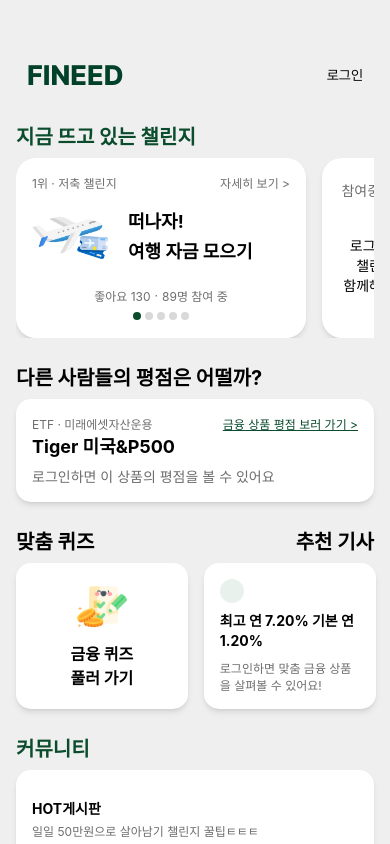
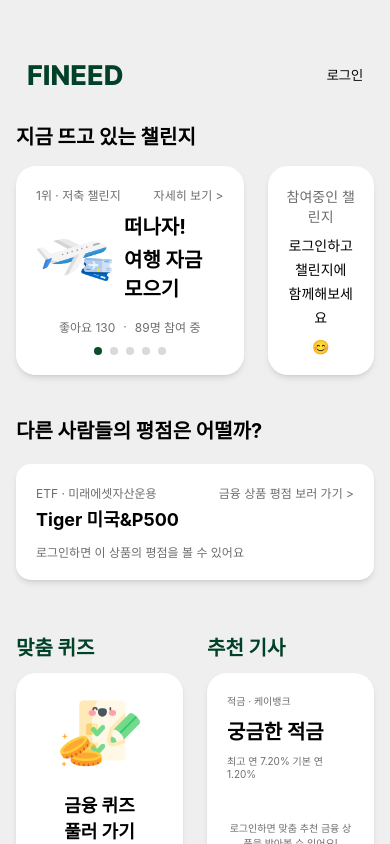
Before and after one commit to CSID-DGU/2025-1-SCS4031-DevDumpling-S2, a React Native app in the folder frontend/: screen / in a window 390 px wide. Built offline with nearby package versions, Linux system fonts and the light colour scheme.

Commit message:
메인페이지 2차 수정

```diff
--- a/frontend/app.json
+++ b/frontend/app.json
@@ -1,3 +1,4 @@
+
 {
   "expo": {
     "name": "frontend",
--- a/frontend/src/components/common/ChallengeSection.js
+++ b/frontend/src/components/common/ChallengeSection.js
@@ -1,53 +1,65 @@
-import { View, Text, Image, ScrollView } from 'react-native';
+import { View, Text, Image, useWindowDimensions } from 'react-native';
 
 export default function ChallengeSection() {
+    const { width } = useWindowDimensions();
+    const cardGap = 16;
+    const availableWidth = width - 40;
+    const mainCardWidth = availableWidth * 0.65;
+    const secondCardWidth = availableWidth - mainCardWidth - cardGap;
+
     return (
-        <View>
-            <ScrollView horizontal showsHorizontalScrollIndicator={false} className="pt-2">
+        <View className="my-2">
+            <View className="flex-row justify-between">
                 {/* 메인 챌린지 카드 */}
-                <View className="w-[290px] h-[180px] bg-white rounded-[20px] p-4 mr-4 shadow-md">
-                    <View className="flex-row justify-between mb-1">
+                <View
+                    style={{ width: mainCardWidth }}
+                    className="h-auto bg-white rounded-[20px] p-5 shadow-md"
+                >
+                    <View className="flex-row justify-between mb-2">
                         <Text className="text-[12px] text-[#6D6D6D]">1위 · 저축 챌린지</Text>
                         <Text className="text-[12px] text-[#6D6D6D]">자세히 보기 {'>'}</Text>
                     </View>
-                    <View className="flex-row items-center">
+                    <View className="flex-row items-center flex-wrap">
                         <Image
                             source={require('../../../assets/images/plane-ticket.png')}
-                            className="w-[80px] h-[80px]"
+                            style={{ width: 80, height: 80 }}
                             resizeMode="contain"
                         />
-                        <View className="ml-4">
-                            <Text className="text-[18px] font-bold text-black mb-1">떠나자!</Text>
-                            <Text className="text-[18px] font-bold text-black">여행 자금 모으기</Text>
+                        <View className="ml-2 flex-1">
+                            <Text className="text-[20px] font-bold text-black mb-1">떠나자!</Text>
+                            <Text className="text-[20px] font-bold text-black">여행 자금 모으기</Text>
                         </View>
                     </View>
-                    <View className="flex-row items-center justify-center mt-3">
+                    <View className="flex-row items-center justify-center mt-4">
                         <View className="flex-row items-center">
                             <Text className="text-[12px] text-[#6D6D6D]">좋아요 130</Text>
                         </View>
-                        <Text className="text-[12px] text-[#6D6D6D] mx-1">·</Text>
+                        <Text className="text-[12px] text-[#6D6D6D] mx-2">·</Text>
                         <View className="flex-row items-center">
                             <Text className="text-[12px] text-[#6D6D6D]">89명 참여 중</Text>
                         </View>
                     </View>
-                    <View className="flex-row mt-2 justify-center">
-                        <View className="w-2 h-2 rounded-full bg-[#0A4C2C] mx-0.5"></View>
-                        <View className="w-2 h-2 rounded-full bg-[#D9D9D9] mx-0.5"></View>
-                        <View className="w-2 h-2 rounded-full bg-[#D9D9D9] mx-0.5"></View>
-                        <View className="w-2 h-2 rounded-full bg-[#D9D9D9] mx-0.5"></View>
-                        <View className="w-2 h-2 rounded-full bg-[#D9D9D9] mx-0.5"></View>
+                    <View className="flex-row mt-3 justify-center">
+                        <View className="w-2 h-2 rounded-full bg-[#0A4C2C] mx-1"></View>
+                        <View className="w-2 h-2 rounded-full bg-[#D9D9D9] mx-1"></View>
+                        <View className="w-2 h-2 rounded-full bg-[#D9D9D9] mx-1"></View>
+                        <View className="w-2 h-2 rounded-full bg-[#D9D9D9] mx-1"></View>
+                        <View className="w-2 h-2 rounded-full bg-[#D9D9D9] mx-1"></View>
                     </View>
                 </View>
 
                 {/* 참여 안내 카드 */}
-                <View className="w-[120px] h-[180px] bg-white rounded-[20px] p-4 shadow-md flex justify-center items-center">
-                    <Text className="text-[14px] text-[#6D6D6D] text-center mb-4">참여중인 챌린지</Text>
-                    <Text className="text-[14px] text-black text-center leading-5">
+                <View
+                    style={{ width: secondCardWidth }}
+                    className="h-auto bg-white rounded-[20px] p-4 shadow-md flex justify-center items-center"
+                >
+                    <Text className="text-[14px] text-[#6D6D6D] text-center mb-2">참여중인 챌린지</Text>
+                    <Text className="text-[14px] text-black text-center leading-6">
                         로그인하고{'\n'}챌린지에{'\n'}함께해보세요
                     </Text>
-                    <Text className="text-[14px] text-black text-center mt-1">😊</Text>
+                    <Text className="text-[14px] text-black text-center mt-2">😊</Text>
                 </View>
-            </ScrollView>
+            </View>
         </View>
     );
 }
--- a/frontend/src/components/common/CommunitySection.js
+++ b/frontend/src/components/common/CommunitySection.js
@@ -1,6 +1,8 @@
-import { View, Text, TouchableOpacity } from 'react-native';
+import { View, Text, TouchableOpacity, useWindowDimensions } from 'react-native';
 
 export default function CommunitySection() {
+    const { width } = useWindowDimensions();
+
     const posts = [
         ['HOT게시판', '일일 50만원으로 살아남기 챌린지 꿀팁ㅌㅌㅌ'],
         ['투자게시판', '2차전지 어제 논 왔었음?!?'],
@@ -10,11 +12,15 @@
     ];
 
     return (
-        <View className="bg-white rounded-[15px] p-4 shadow-md mt-2 mb-6">
+        <View className="bg-white rounded-[15px] p-5 shadow-md mt-3 mb-8">
             {posts.map(([title, sub], idx) => (
-                <TouchableOpacity key={idx} className={idx < posts.length - 1 ? "py-3 border-b border-[#F0F0F0]" : "py-3"}>
+                <TouchableOpacity
+                    key={idx}
+                    className={idx < posts.length - 1 ? "py-3 border-b border-[#F0F0F0]" : "py-3"}
+                    style={{ paddingHorizontal: width > 380 ? 5 : 2 }}
+                >
                     <Text className="text-[14px] font-bold text-black">{title}</Text>
-                    <Text className="text-[12px] text-[#6D6D6D] mt-1">{sub}</Text>
+                    <Text className="text-[12px] text-[#6D6D6D] mt-2">{sub}</Text>
                 </TouchableOpacity>
             ))}
         </View>
--- a/frontend/src/components/common/QuizAndNews.js
+++ b/frontend/src/components/common/QuizAndNews.js
@@ -1,27 +1,49 @@
-import { View, Text, TouchableOpacity, Image } from 'react-native';
+import { View, Text, TouchableOpacity, Image, useWindowDimensions } from 'react-native';
 
 export default function QuizAndNews() {
+    const { width } = useWindowDimensions();
+    const cardWidth = (width - 40) / 2 - 8;
+
     return (
-        <View className="flex-row space-x-4 mt-2">
-            {/* 퀴즈 */}
-            <TouchableOpacity className="w-[48%] bg-white rounded-[15px] shadow-md p-4 items-center justify-center">
-                <Image
-                    source={require('../../../assets/images/test.png')}
-                    className="w-[50px] h-[50px] mb-2"
-                    resizeMode="contain"
-                />
-                <Text className="text-[16px] font-bold text-black text-center">금융 퀴즈</Text>
-                <Text className="text-[16px] font-bold text-black text-center">풀러 가기</Text>
-            </TouchableOpacity>
+        <View className="flex-row justify-between mt-3">
+            {/* 퀴즈 섹션 */}
+            <View style={{ width: cardWidth }}>
+                <Text className="text-[20px] font-bold text-Fineed-green mb-3">맞춤 퀴즈</Text>
+                <TouchableOpacity
+                    style={{ height: cardWidth * 1.15 }}
+                    className="bg-white rounded-[20px] shadow-md p-5 items-center justify-center"
+                >
+                    <Image
+                        source={require('../../../assets/images/test.png')}
+                        style={{ width: width > 380 ? 80 : 70, height: width > 380 ? 80 : 70 }}
+                        resizeMode="contain"
+                    />
+                    <Text className="text-[18px] font-bold text-black text-center mt-4">금융 퀴즈</Text>
+                    <Text className="text-[18px] font-bold text-black text-center">풀러 가기</Text>
+                </TouchableOpacity>
+            </View>
 
-            {/* 추천 기사 */}
-            <View className="w-[48%] bg-white rounded-[15px] shadow-md p-4">
-                <View className="flex-row items-center mb-2">
-                    <View className="w-[24px] h-[24px] bg-[#E8F1EB] rounded-full items-center justify-center mr-2">
+            {/* 추천 기사 섹션 */}
+            <View style={{ width: cardWidth }}>
+                <Text className="text-[20px] font-bold text-Fineed-green mb-3">추천 기사</Text>
+                <View
+                    style={{ height: cardWidth * 1.15 }}
+                    className="bg-white rounded-[20px] shadow-md p-5"
+                >
+                    <View className="mb-2">
+                        <Text className="text-[10px] text-[#6D6D6D]">적금 · 케이뱅크</Text>
+                    </View>
+                    <Text className="text-[20px] font-bold text-black ">궁금한 적금</Text>
+                    <Text className="text-[10px] text-[#6D6D6D] mt-2">최고 연 7.20% 기본 연 1.20%</Text>
+
+                    <Text className="text-[10px] text-[#6D6D6D] text-center mt-10">
+                        로그인하면 맞춤 추천 금융 상품을 받아볼 수 있어요!
+                    </Text>
+
+                    <View className="flex-row justify-center mt-4">
+                        <Text className="text-[12px] text-[#6D6D6D]">금융 기사 더 보러 가기 {'>'}</Text>
                     </View>
                 </View>
-                <Text className="text-[14px] font-bold text-black leading-5 mb-2">최고 연 7.20% 기본 연 1.20%</Text>
-                <Text className="text-[12px] text-[#6D6D6D]">로그인하면 맞춤 금융 상품을 살펴볼 수 있어요!</Text>
             </View>
         </View>
     );
--- a/frontend/src/components/common/RatingSection.js
+++ b/frontend/src/components/common/RatingSection.js
@@ -1,19 +1,21 @@
 import React from 'react';
-import { View, Text, TouchableOpacity } from 'react-native';
+import { View, Text, TouchableOpacity, useWindowDimensions } from 'react-native';
 
 const RatingSection = () => {
+    const { width } = useWindowDimensions();
+
     return (
-        <View className="bg-white rounded-[15px] p-4 shadow-md mt-2">
-            <View className="flex-row justify-between mb-2">
-                <View>
+        <View className="bg-white rounded-[15px] p-5 shadow-md mt-3 mb-2">
+            <View className="flex-row justify-between mb-3">
+                <View style={{ maxWidth: width * 0.5 }}>
                     <Text className="text-[12px] text-[#6D6D6D]">ETF · 미래에셋자산운용</Text>
-                    <Text className="text-[18px] font-bold text-black">Tiger 미국&P500</Text>
+                    <Text className="text-[18px] font-bold text-black mt-1">Tiger 미국&P500</Text>
                 </View>
                 <TouchableOpacity>
-                    <Text className="text-[12px] text-[#0A4C2C] underline">금융 상품 평점 보러 가기 {'>'}</Text>
+                    <Text className="text-[12px] text-[#6D6D6D]">금융 상품 평점 보러 가기 {'>'}</Text>
                 </TouchableOpacity>
             </View>
-            <Text className="text-[14px] text-[#6D6D6D]">로그인하면 이 상품의 평점을 볼 수 있어요</Text>
+            <Text className="text-[12px] text-[#6D6D6D]">로그인하면 이 상품의 평점을 볼 수 있어요</Text>
         </View>
     );
 };
--- a/frontend/src/screens/Home/HomeScreen.js
+++ b/frontend/src/screens/Home/HomeScreen.js
@@ -1,4 +1,4 @@
-import { View, ScrollView, Text } from 'react-native';
+import { View, ScrollView, Text, useWindowDimensions } from 'react-native';
 import Header from '../../components/layout/Header';
 import ChallengeSection from '../../components/common/ChallengeSection';
 import RatingSection from '../../components/common/RatingSection';
@@ -6,28 +6,42 @@
 import CommunitySection from '../../components/common/CommunitySection';
 
 export default function HomeScreen() {
+  const { width } = useWindowDimensions();
+  const horizontalPadding = width > 380 ? 16 : 12;
+
   return (
     <View className="flex-1 bg-[#EFEFEF]">
       <Header />
-      <ScrollView className="flex-1 px-4 pt-4 space-y-6">
+      <ScrollView
+        className="flex-1"
+        contentContainerStyle={{
+          paddingHorizontal: horizontalPadding,
+          paddingTop: 16,
+          paddingBottom: 24
+        }}
+      >
         {/* 지금 뜨고 있는 챌린지 */}
-        <Text className="text-[20px] font-bold text-[#0A4C2C]">지금 뜨고 있는 챌린지</Text>
-        <ChallengeSection />
+        <View className="mb-8">
+          <Text className="text-[20px] font-bold text-black mb-2">지금 뜨고 있는 챌린지</Text>
+          <ChallengeSection />
+        </View>
 
         {/* 다른 사람들의 평점 */}
-        <Text className="text-[20px] font-bold text-black mt-6">다른 사람들의 평점은 어떨까?</Text>
-        <RatingSection />
+        <View className="mb-8">
+          <Text className="text-[20px] font-bold text-black mb-2">다른 사람들의 평점은 어떨까?</Text>
+          <RatingSection />
+        </View>
 
         {/* 맞춤 퀴즈 & 추천 기사 */}
-        <View className="flex-row justify-between mt-6">
-          <Text className="text-[20px] font-bold text-black">맞춤 퀴즈</Text>
-          <Text className="text-[20px] font-bold text-black">추천 기사</Text>
+        <View className="mb-8">
+          <QuizAndNews />
         </View>
-        <QuizAndNews />
 
         {/* 커뮤니티 */}
-        <Text className="text-[20px] font-bold text-[#0A4C2C] mt-6">커뮤니티</Text>
-        <CommunitySection />
+        <View className="mb-4">
+          <Text className="text-[20px] font-bold text-Fineed-green mb-2">커뮤니티</Text>
+          <CommunitySection />
+        </View>
       </ScrollView>
     </View>
   );
```
